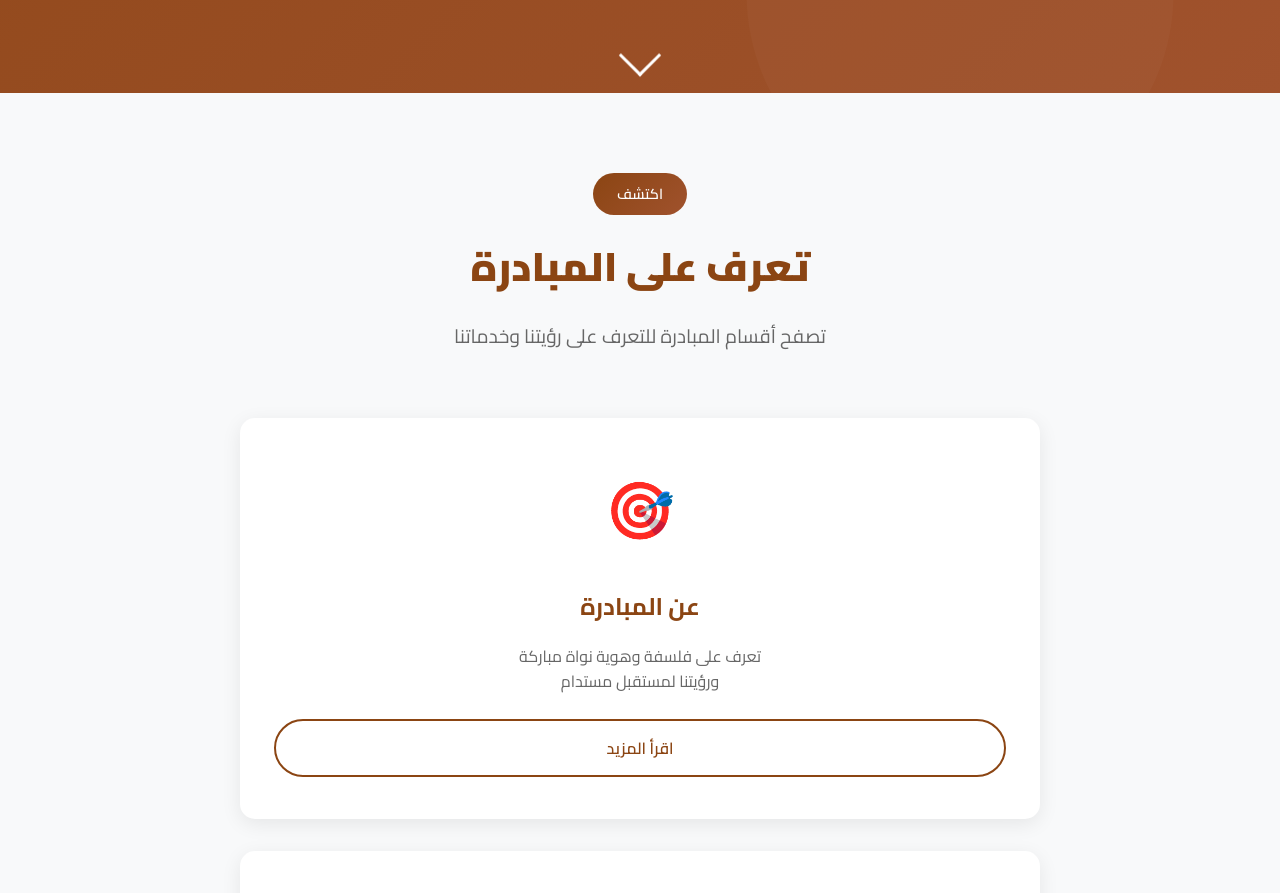
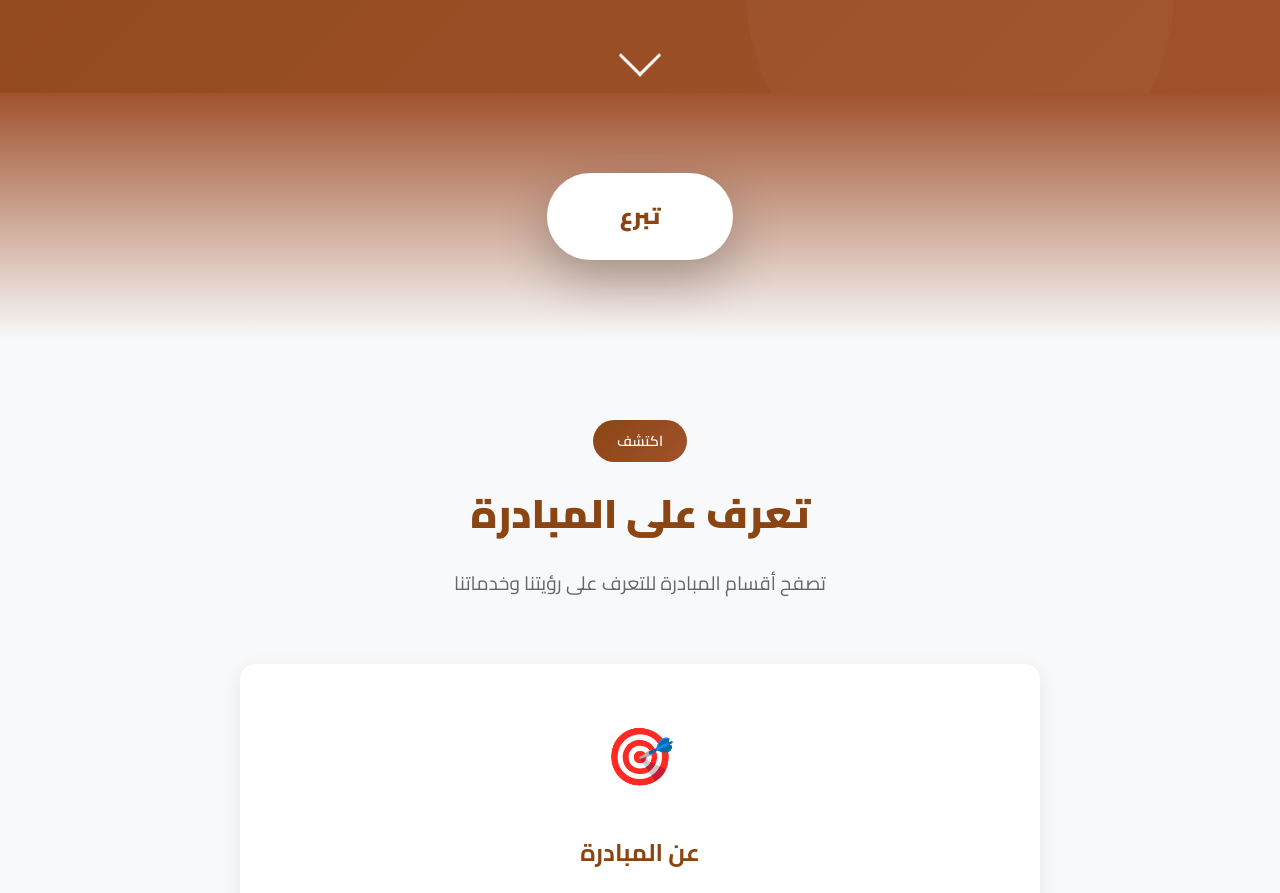
Before and after one commit to mfkrtnote-beep/wep, a website: page public/index.html in a window 1280 px wide. Shown: the part 1165-2058 px from the top of the page. Drawn offline with Linux system fonts and the light colour scheme; no server answers.

Commit message:
feat: Add prominent donate button between hero and quick access
- Added standalone donate button section with gradient background
- Positioned between hero section and quick access cards
- Large, prominent white button with brown text
- Smooth transition from brown hero to light quick access section
- Interactive hover effect with scale and color change
- Clean, modern design matching the brand identity

```diff
--- a/public/index.html
+++ b/public/index.html
@@ -68,6 +68,13 @@
         </div>
         <div class="scroll-indicator">
             <div class="scroll-arrow"></div>
+        </div>
+    </section>
+
+    <!-- Donate Button Section -->
+    <section class="donate-button-section">
+        <div class="container">
+            <a href="donate.html" class="btn">تبرع</a>
         </div>
     </section>
 
--- a/public/styles.css
+++ b/public/styles.css
@@ -780,6 +780,37 @@ body {
     box-shadow: 0 5px 20px rgba(139, 69, 19, 0.3);
 }
 
+/* Standalone Donate Button Section */
+.donate-button-section {
+    padding: 80px 0;
+    background: linear-gradient(to bottom, #A0522D 0%, #f8f9fa 100%);
+    text-align: center;
+    position: relative;
+}
+
+.donate-button-section .btn {
+    display: inline-block;
+    background: white;
+    color: #8B4513;
+    padding: 20px 70px;
+    text-decoration: none;
+    border-radius: 50px;
+    font-size: 1.4rem;
+    font-weight: 800;
+    box-shadow: 0 20px 50px rgba(0, 0, 0, 0.25);
+    transition: all 0.4s ease;
+    border: 3px solid white;
+    position: relative;
+    z-index: 10;
+}
+
+.donate-button-section .btn:hover {
+    transform: translateY(-8px) scale(1.05);
+    box-shadow: 0 30px 60px rgba(139, 69, 19, 0.4);
+    background: var(--gradient);
+    color: white;
+}
+
 /* Footer */
 .footer {
     background: var(--dark-color);
```
